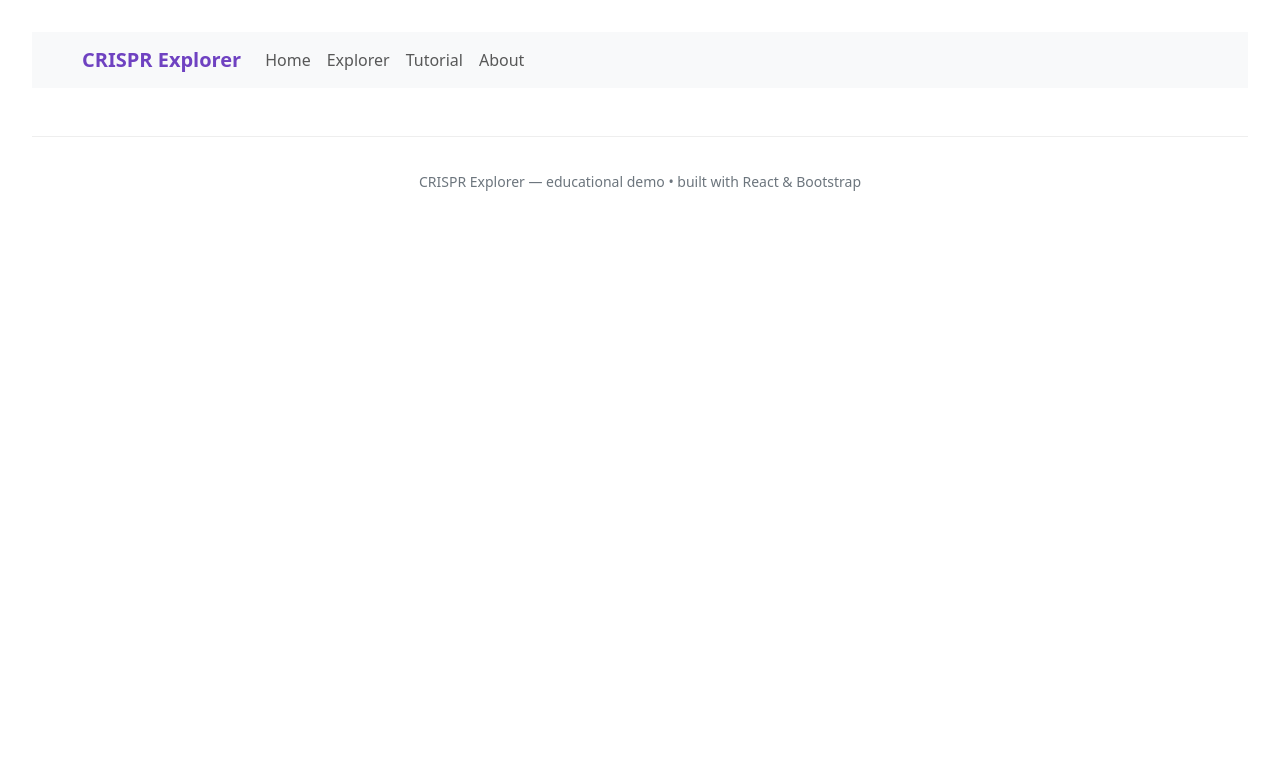
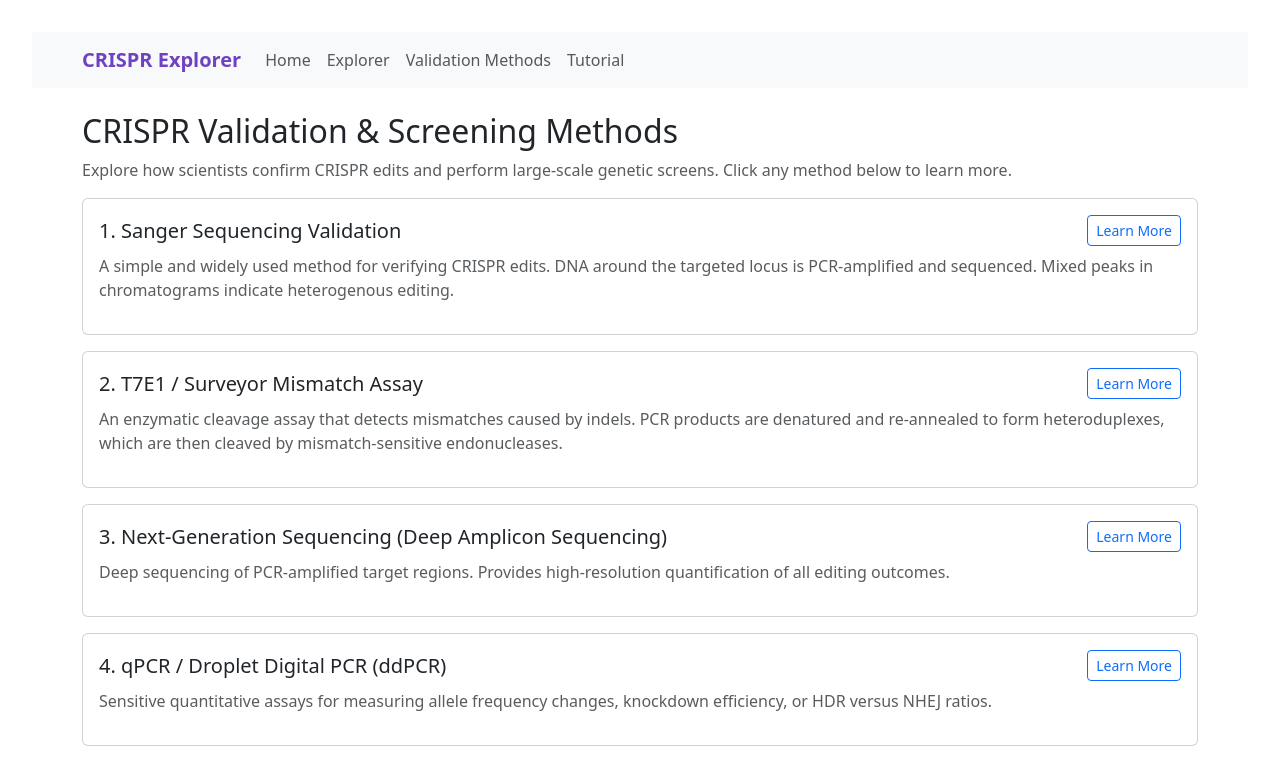
Before and after one commit to CS571-F25/p68, a React (Vite) app: page /#/ValidationMethods in a window 1280 px wide. Shown: the top 760 px of the page. Built offline with nearby package versions, Linux system fonts and the light colour scheme.

Commit message:
Validation Methods Page

```diff
--- a/src/App.jsx
+++ b/src/App.jsx
@@ -5,7 +5,7 @@ import "./index.css";
 import TopNav from "./components/TopNav";
 import Home from "./components/Home";
 import Explorer from "./components/Explorer";
-import About from "./components/About";
+import ValidationMethods from "./components/ValidationMethods";
 import Tutorial from "./components/Tutorial";
 import Footer from "./components/Footer";
 
@@ -17,7 +17,7 @@ export default function App() {
         <Routes>
           <Route path="/" element={<Home />} />
           <Route path="/explorer" element={<Explorer />} />
-          <Route path="/about" element={<About />} />
+          <Route path="/ValidationMethods" element={<ValidationMethods />} />
           <Route path="/tutorial" element={<Tutorial />} />
         </Routes>
       </main>
--- a/src/components/About.jsx
+++ /dev/null
@@ -1,20 +0,0 @@
-import { Card } from "react-bootstrap";
-
-export default function About() {
-  return (
-    <div>
-      <h2>About this demo</h2>
-      <Card className="card mt-3">
-        <Card.Body>
-          <p>
-            CRISPR Explorer is an educational simulation to visualize how Cas9 locates PAMs and how gRNA:DNA complementarity determines binding/cutting.
-            Built for classroom demonstration.
-          </p>
-          <p className="text-muted small">
-            This site is for educational use only and does not perform any real genetic manipulations.
-          </p>
-        </Card.Body>
-      </Card>
-    </div>
-  );
-}
--- a/src/components/TopNav.jsx
+++ b/src/components/TopNav.jsx
@@ -11,8 +11,8 @@ export default function TopNav() {
           <Nav className="me-auto">
             <Nav.Link as={Link} to="/">Home</Nav.Link>
             <Nav.Link as={Link} to="/explorer">Explorer</Nav.Link>
+            <Nav.Link as={Link} to="/ValidationMethods">Validation Methods</Nav.Link>
             <Nav.Link as={Link} to="/tutorial">Tutorial</Nav.Link>
-            <Nav.Link as={Link} to="/about">About</Nav.Link>
           </Nav>
         </Navbar.Collapse>
       </Container>
--- /dev/null
+++ b/src/components/ValidationMethods.jsx
@@ -0,0 +1,137 @@
+import { useState } from "react";
+import { Card, Button, Collapse } from "react-bootstrap";
+
+const sections = [
+  {
+    title: "1. Sanger Sequencing Validation",
+    desc: `A simple and widely used method for verifying CRISPR edits.
+           DNA around the targeted locus is PCR-amplified and sequenced.
+           Mixed peaks in chromatograms indicate heterogenous editing.`,
+    details: `Pros:
+- Fast (1–2 days)
+- Inexpensive
+- Easy to interpret for clean edits
+
+Limitations:
+- Difficult to quantify complex mixtures of indels
+- Low sensitivity for low-frequency edits`
+  },
+  {
+    title: "2. T7E1 / Surveyor Mismatch Assay",
+    desc: `An enzymatic cleavage assay that detects mismatches caused by indels.
+           PCR products are denatured and re-annealed to form heteroduplexes,
+           which are then cleaved by mismatch-sensitive endonucleases.`,
+    details: `Pros:
+- Quick screen for editing efficiency
+- Works without sequencing
+
+Limitations:
+- Not precise (cannot identify exact indels)
+- Requires gel electrophoresis
+`
+  },
+  {
+    title: "3. Next-Generation Sequencing (Deep Amplicon Sequencing)",
+    desc: `Deep sequencing of PCR-amplified target regions.
+           Provides high-resolution quantification of all editing outcomes.`,
+    details: `Pros:
+- Most accurate method
+- Can detect very low-frequency edits
+- Reveals full indel spectrum
+
+Limitations:
+- More expensive
+- Requires bioinformatics analysis
+`
+  },
+  {
+    title: "4. qPCR / Droplet Digital PCR (ddPCR)",
+    desc: `Sensitive quantitative assays for measuring allele frequency changes,
+           knockdown efficiency, or HDR versus NHEJ ratios.`,
+    details: `Pros:
+- Very sensitive
+- Excellent for quantifying HDR
+- ddPCR eliminates dependency on standard curves
+
+Limitations:
+- Requires specialized equipment
+- Cannot provide sequence-level detail
+`
+  },
+  {
+    title: "5. Functional Screening / Phenotypic Assays",
+    desc: `Used when the goal is to confirm that an edit produces the expected
+           biological or cellular phenotype.`,
+    details: `Examples:
+- Fluorescence reporters
+- Drug resistance assays
+- Cell viability screens
+
+Limitations:
+- Requires well-designed biological readouts
+- Results may be influenced by off-target effects`
+  },
+  {
+    title: "6. Genome-Wide CRISPR Screens (Knockout, Activation, Interference)",
+    desc: `Massively parallel screens using sgRNA libraries to discover essential genes,
+           drug targets, or regulatory pathways.`,
+    details: `Types:
+- CRISPR KO (gene disruption)
+- CRISPRa (transcriptional activation)
+- CRISPRi (transcriptional repression)
+
+Pros:
+- Very powerful discovery tool
+
+Limitations:
+- Requires next-generation sequencing and complex analysis`
+  }
+];
+
+export default function ValidationMethods() {
+  const [openIndex, setOpenIndex] = useState(null);
+
+  const toggle = (idx) => {
+    setOpenIndex(openIndex === idx ? null : idx);
+  };
+
+  return (
+    <div>
+      <h2>CRISPR Validation & Screening Methods</h2>
+
+      <p className="text-muted">
+        Explore how scientists confirm CRISPR edits and perform large-scale genetic screens.
+        Click any method below to learn more.
+      </p>
+
+      {sections.map((sec, idx) => (
+        <Card className="card mt-3" key={idx}>
+          <Card.Body>
+            <div className="d-flex justify-content-between align-items-center">
+              <h5 style={{ margin: 0 }}>{sec.title}</h5>
+              <Button
+                variant="outline-primary"
+                size="sm"
+                onClick={() => toggle(idx)}
+              >
+                {openIndex === idx ? "Hide" : "Learn More"}
+              </Button>
+            </div>
+
+            <p className="mt-2 text-muted">{sec.desc}</p>
+
+            <Collapse in={openIndex === idx}>
+              <div className="mt-2">
+                <Card className="p-3 bg-light">
+                  <pre style={{ whiteSpace: "pre-wrap", margin: 0 }}>
+                    {sec.details}
+                  </pre>
+                </Card>
+              </div>
+            </Collapse>
+          </Card.Body>
+        </Card>
+      ))}
+    </div>
+  );
+}
```
